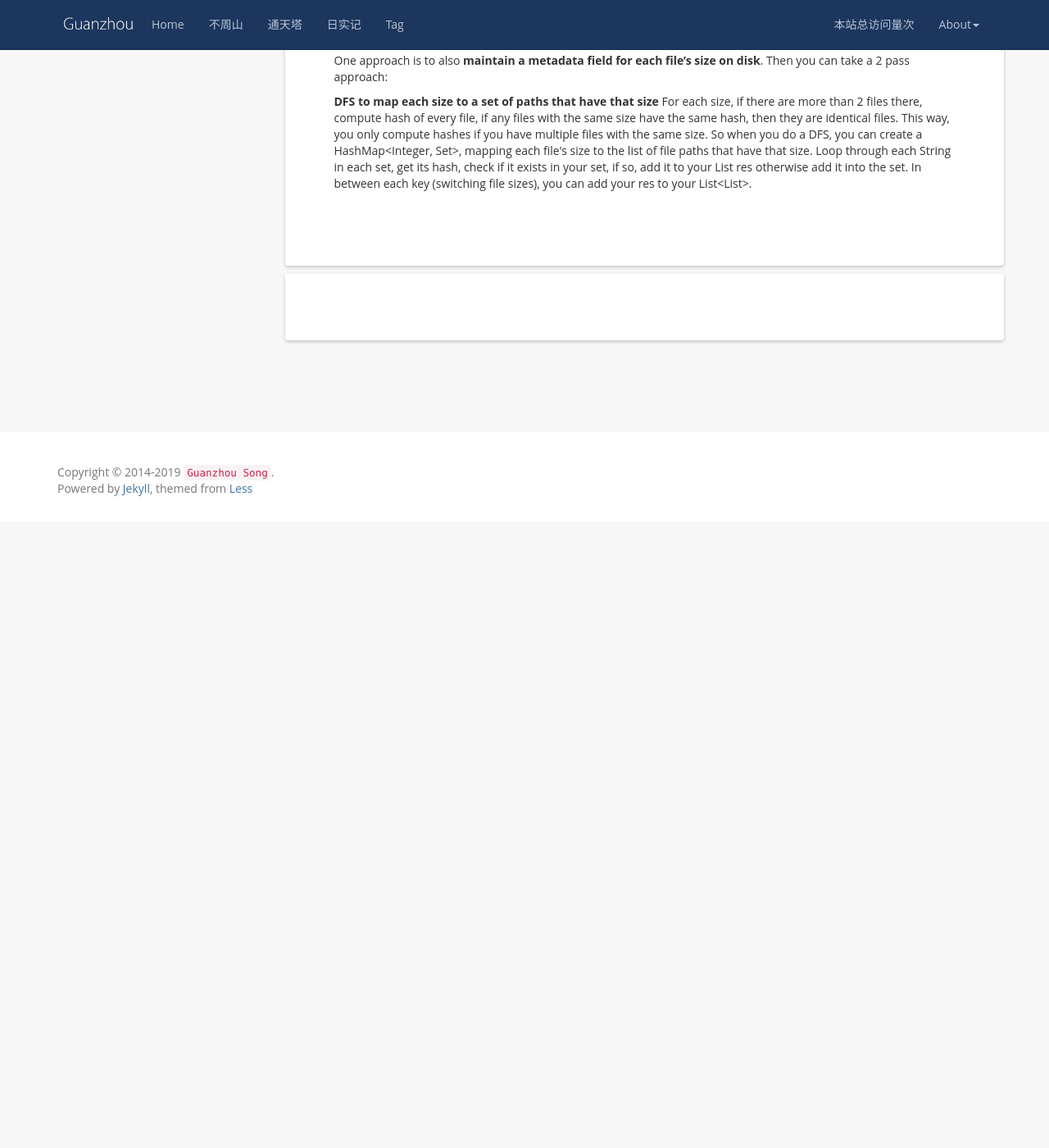
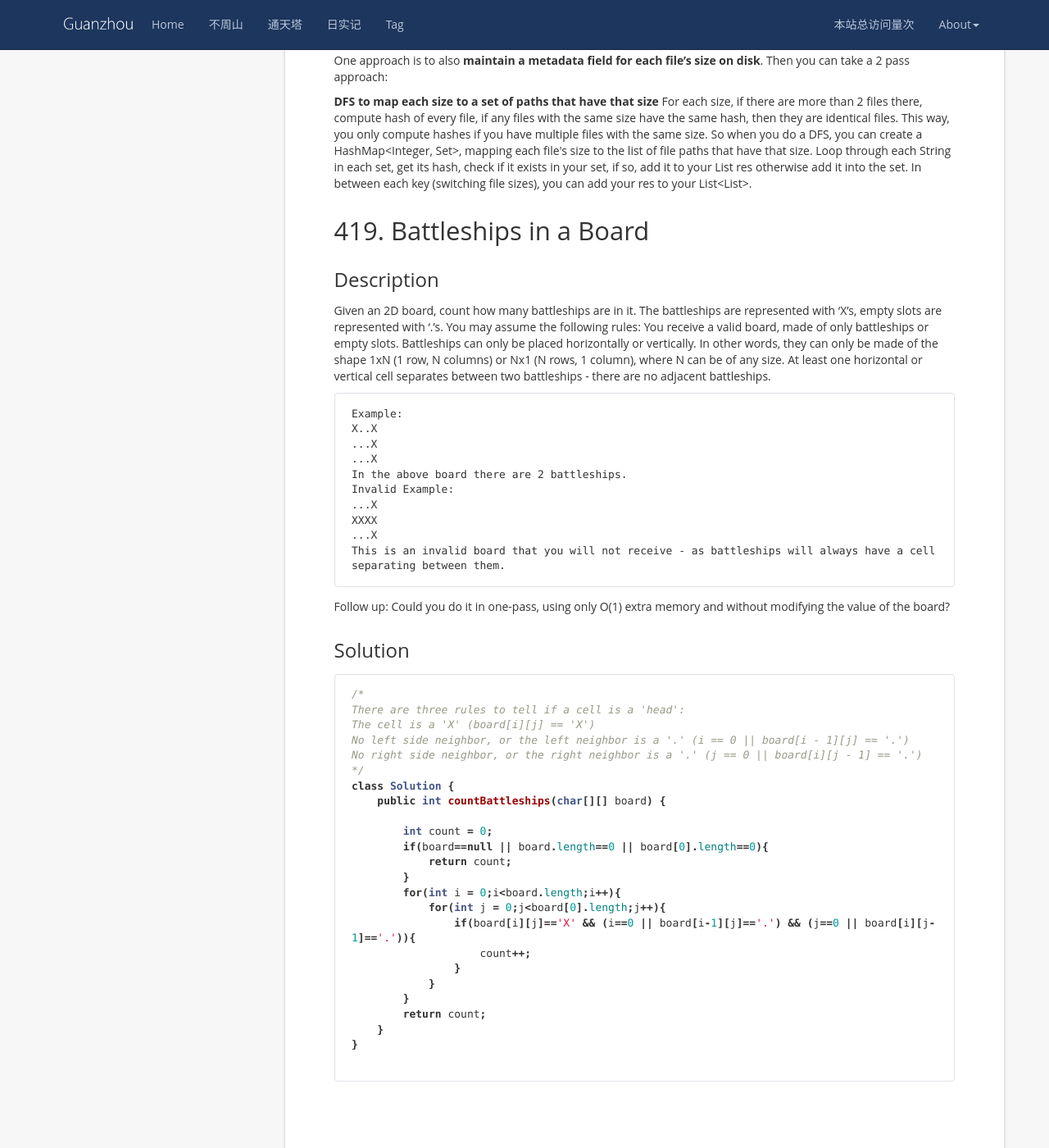
Before and after one commit to wangsimin04/GuanzhouSong.github.io, a Jekyll site: the page built from _posts/2019-11-01-LeetCode.md, in a window 1280 px wide and 1400 px high, scrolled down 32939 px. Shown: the whole window at 82% size. Built offline with Jekyll 4.4.1, drawn with Linux system fonts in a browser that asks for light colours; nearby versions of some CDN libraries; comment, search, counter and statistics services are not loaded; before the commit the page ends 33575 px from its top, so only the background shows below that.

Commit message:
Update 2019-11-01-LeetCode.md

````diff
--- a/_posts/2019-11-01-LeetCode.md
+++ b/_posts/2019-11-01-LeetCode.md
@@ -1617,3 +1617,53 @@ One approach is to also **maintain a metadata field for each file's size on disk
 **DFS to map each size to a set of paths that have that size**
 For each size, if there are more than 2 files there, compute hash of every file, if any files with the same size have the same hash, then they are identical files.
 This way, you only compute hashes if you have multiple files with the same size. So when you do a DFS, you can create a HashMap<Integer, Set<String>>, mapping each file's size to the list of file paths that have that size. Loop through each String in each set, get its hash, check if it exists in your set, if so, add it to your List<String> res otherwise add it into the set. In between each key (switching file sizes), you can add your res to your List<List<String>>.
+
+
+## 419. Battleships in a Board
+### Description
+Given an 2D board, count how many battleships are in it. The battleships are represented with 'X's, empty slots are represented with '.'s. You may assume the following rules:
+You receive a valid board, made of only battleships or empty slots.
+Battleships can only be placed horizontally or vertically. In other words, they can only be made of the shape 1xN (1 row, N columns) or Nx1 (N rows, 1 column), where N can be of any size.
+At least one horizontal or vertical cell separates between two battleships - there are no adjacent battleships.
+```
+Example:
+X..X
+...X
+...X
+In the above board there are 2 battleships.
+Invalid Example:
+...X
+XXXX
+...X
+This is an invalid board that you will not receive - as battleships will always have a cell separating between them.
+```
+Follow up:
+Could you do it in one-pass, using only O(1) extra memory and without modifying the value of the board?
+
+### Solution
+```java
+/*
+There are three rules to tell if a cell is a 'head':
+The cell is a 'X' (board[i][j] == 'X')
+No left side neighbor, or the left neighbor is a '.' (i == 0 || board[i - 1][j] == '.')
+No right side neighbor, or the right neighbor is a '.' (j == 0 || board[i][j - 1] == '.')
+*/
+class Solution {
+    public int countBattleships(char[][] board) {
+
+        int count = 0;
+        if(board==null || board.length==0 || board[0].length==0){
+            return count;
+        }
+        for(int i = 0;i<board.length;i++){
+            for(int j = 0;j<board[0].length;j++){
+                if(board[i][j]=='X' && (i==0 || board[i-1][j]=='.') && (j==0 || board[i][j-1]=='.')){
+                    count++;
+                }
+            }
+        }
+        return count;
+    }
+}
+
+```
````
